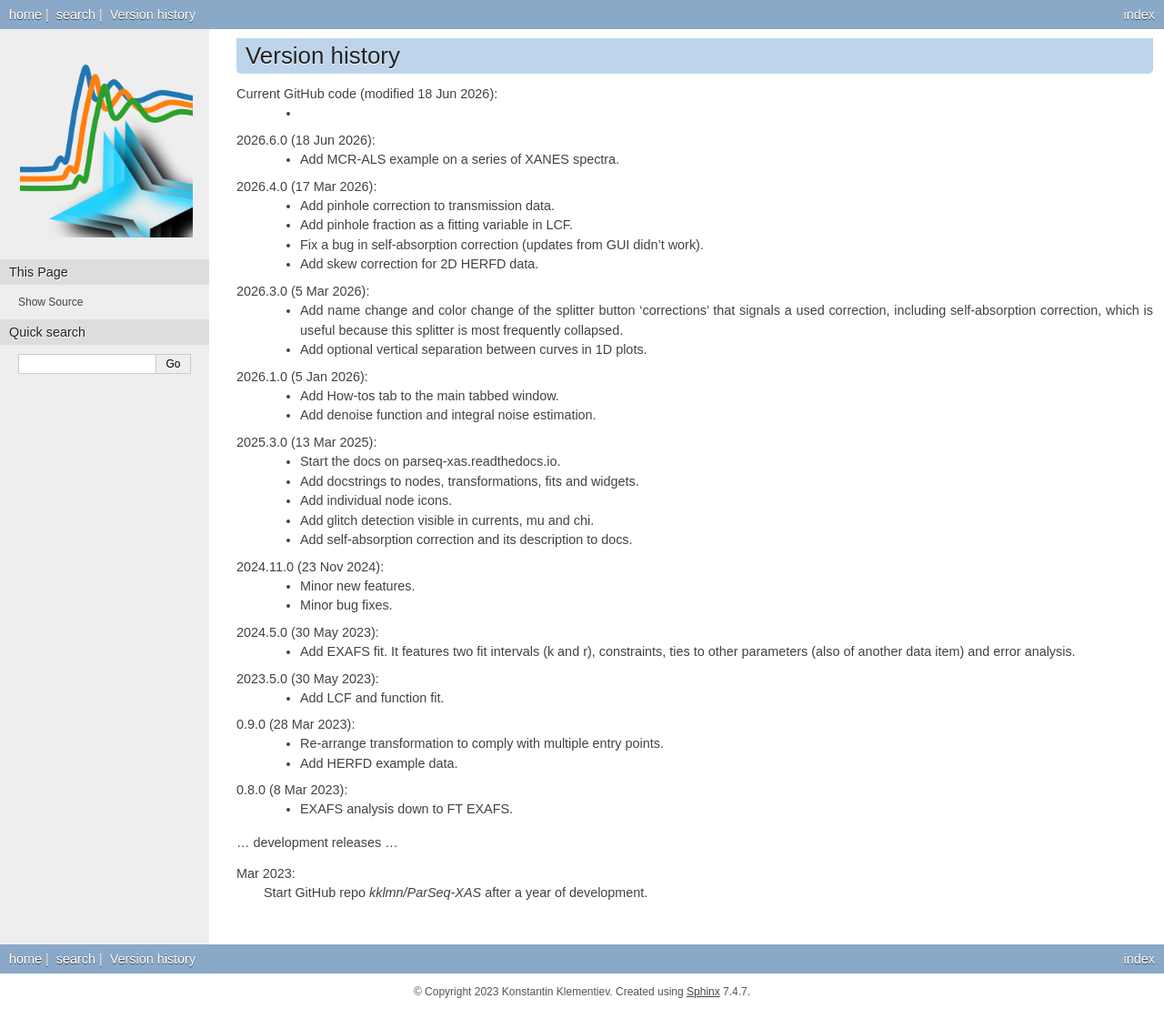
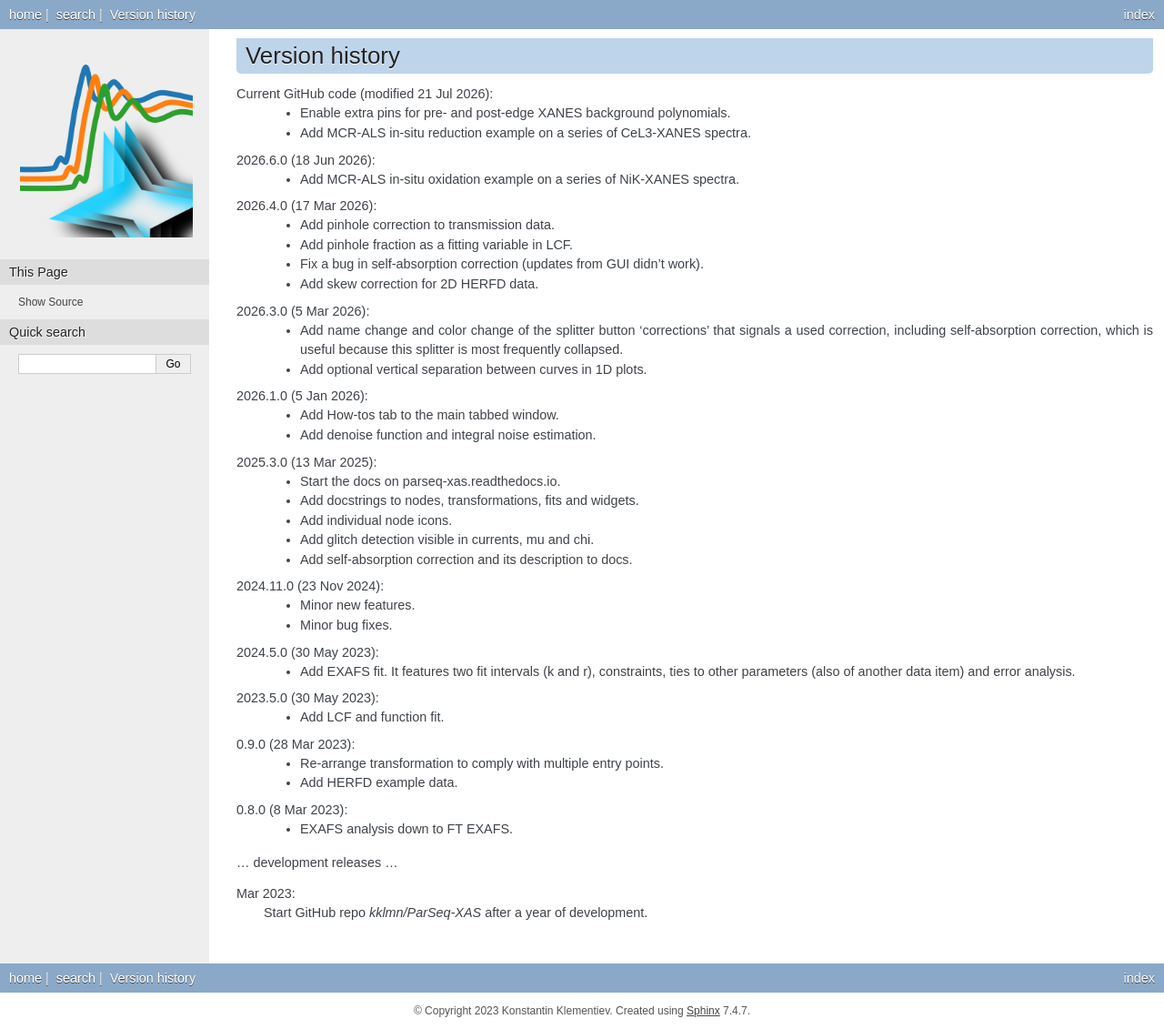
Before and after one commit to kklmn/ParSeq-XAS, a Sphinx documentation site: the page built from parseq_XAS/doc/history.rst, in a window 1280 px wide. Shown: the whole page at 91% size. Built offline with Sphinx 7.4.7, drawn with Linux system fonts in a browser that asks for light colours; before the commit the page ends 1110 px from its top, so only the background shows below that.

Commit message:
Update history.rst

```diff
--- a/parseq_XAS/doc/history.rst
+++ b/parseq_XAS/doc/history.rst
@@ -3,11 +3,12 @@
 Version history
 ---------------
 
-Current GitHub code (modified 18 Jun 2026):
-    -
+Current GitHub code (modified 21 Jul 2026):
+    - Enable extra pins for pre- and post-edge XANES background polynomials.
+    - Add MCR-ALS in-situ reduction example on a series of CeL3-XANES spectra.
 
 2026.6.0 (18 Jun 2026):
-    - Add MCR-ALS example on a series of XANES spectra.
+    - Add MCR-ALS in-situ oxidation example on a series of NiK-XANES spectra.
 
 2026.4.0 (17 Mar 2026):
     - Add pinhole correction to transmission data.
```
